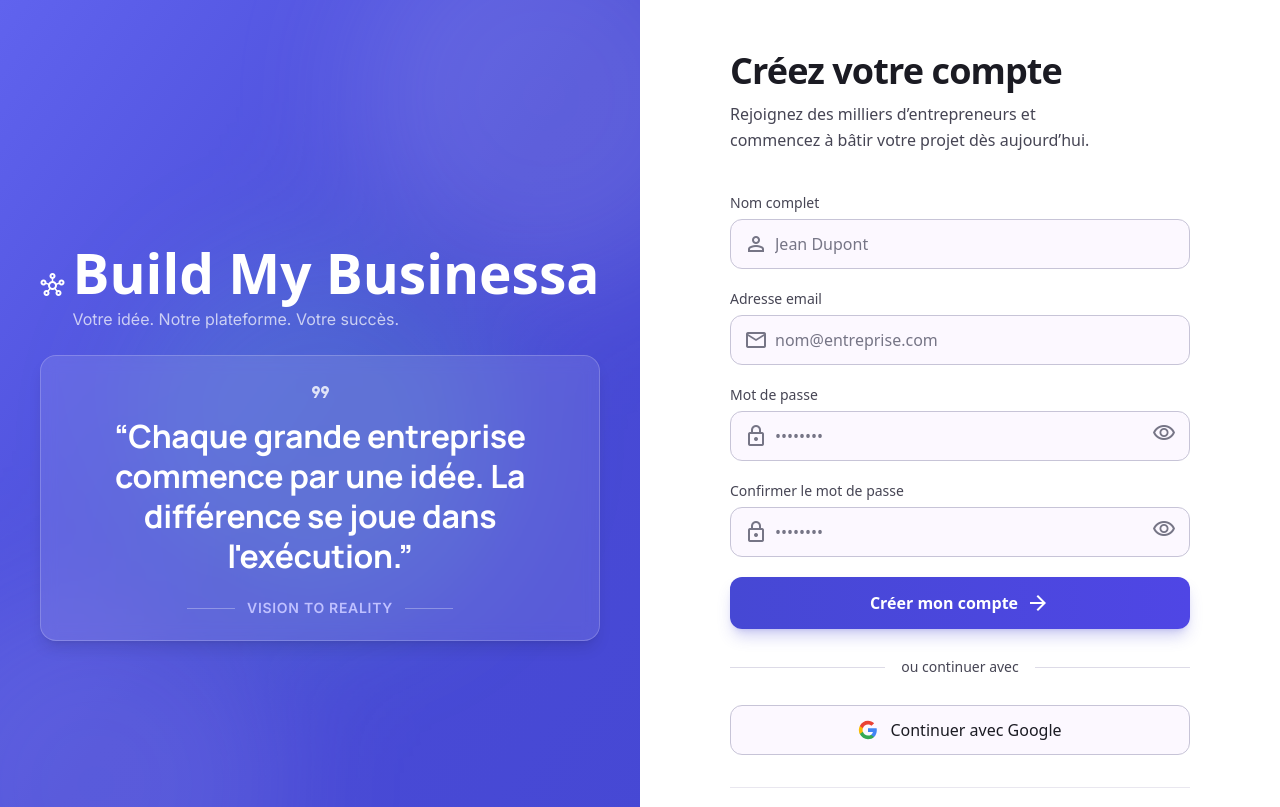
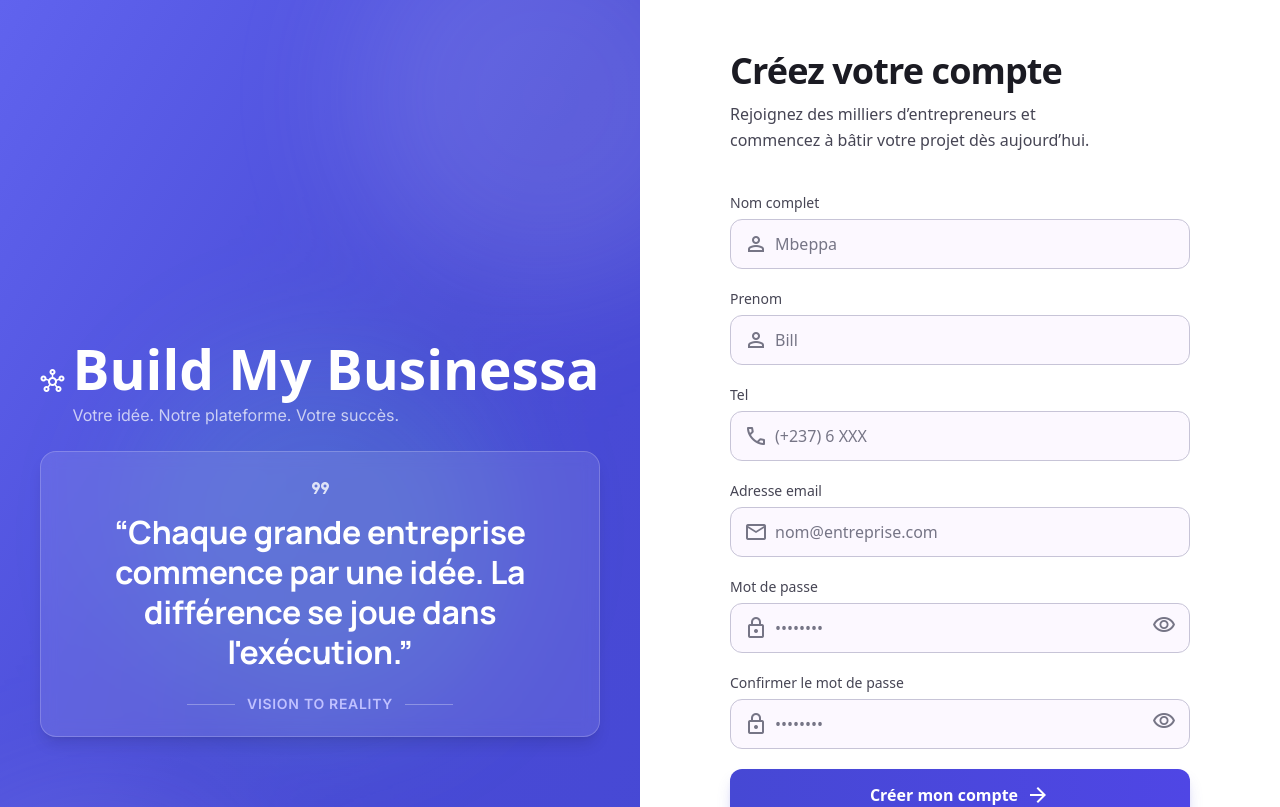
Before and after one commit to mbillgatte-web/BMB, a Next.js app: page /Inscription in a window 1280 px wide. Shown: the top 807 px of the page. Built offline with nearby package versions, Linux system fonts and the light colour scheme.

Commit message:
inscription supabase ok

```diff
--- /dev/null
+++ b/src/app/api/register/route.ts
@@ -0,0 +1,63 @@
+import { NextRequest, NextResponse } from "next/server";
+import { supabase } from "@/lib/supabaseClient";
+
+export async function POST(request: NextRequest) {
+  const { email, password , nom , prenom,  contact} = await request.json();
+
+  if (!email || !password) {
+    return NextResponse.json(
+      { error: "Email et mot de passe requis" },
+      { status: 400 }
+    );
+  }
+
+  if (password.length < 6) {
+    return NextResponse.json(
+      { error: "Le mot de passe doit contenir au moins 6 caractères" },
+      { status: 400 }
+    );
+  }
+
+
+
+// creation du user
+
+  const { data, error } = await supabase.auth.signUp({
+    email,
+    password,
+  });
+
+
+
+  if (error) {
+    return NextResponse.json({ error: error.message }, { status: 400 });
+  }
+
+
+  if (!data.user) {
+    return NextResponse.json({ error: "Erreur lors de la création de l'utilisateur" },
+      { status: 500 });
+  }
+
+// creer simultaneement le compte du user
+
+  const { error:  profileError } = await supabase.from("compte").insert({
+      id: data.user.id ,
+      name,
+      prenom,
+      contact,
+  });
+
+
+  if (profileError) {
+    return NextResponse.json({ error: profileError.message },
+       { status: 500 });
+  }
+
+
+
+  return NextResponse.json({
+    user: data.user,
+    session: data.session,
+  });
+}
--- a/src/components/Inscription/Inscription.tsx
+++ b/src/components/Inscription/Inscription.tsx
@@ -7,6 +7,8 @@
 export default function RegisterForm() {
   const [name, setName] = useState("");
   const [email, setEmail] = useState("");
+  const [prenom, setPrenom] = useState("");
+  const [contact, setContact] = useState("");
   const [password, setPassword] = useState("");
   const [confirmPassword, setConfirmPassword] = useState("");
   const [error, setError] = useState("");
@@ -29,7 +31,7 @@
     const res = await fetch("/api/register", {
       method: "POST",
       headers: { "Content-Type": "application/json" },
-      body: JSON.stringify({ name, email, password }),
+      body: JSON.stringify({ name, email, password, prenom, contact }),
     });
 
     const data = await res.json();
@@ -78,7 +80,7 @@
               id="name"
               name="name"
               type="text"
-              placeholder="Jean Dupont"
+              placeholder="Mbeppa"
               required
               value={name}
               onChange={(e) => setName(e.target.value)}
@@ -86,6 +88,60 @@
             />
           </div>
         </div>
+
+
+        {/* PreNom */}
+        <div className="space-y-1.5">
+          <label
+            htmlFor="name"
+            className="block text-sm font-medium text-on-surface-variant"
+          >
+            Prenom
+          </label>
+          <div className="relative">
+            <span className="absolute left-3.5 top-1/2 -translate-y-1/2 material-symbols-outlined text-[20px] text-outline">
+              person
+            </span>
+            <input
+              id="prenom"
+              name="prenom"
+              type="text"
+              placeholder="Bill"
+              required
+              value={prenom}
+              onChange={(e) => setPrenom(e.target.value)}
+              className="w-full pl-11 pr-4 py-3 rounded-xl border border-outline-variant bg-surface text-on-surface placeholder:text-outline focus:outline-none focus:border-primary focus:ring-4 focus:ring-primary/10 transition-all duration-200"
+            />
+          </div>
+        </div>
+
+
+                {/* Contact*/}
+        <div className="space-y-1.5">
+          <label
+            htmlFor="name"
+            className="block text-sm font-medium text-on-surface-variant"
+          >
+            Tel
+          </label>
+          <div className="relative">
+            <span className="absolute left-3.5 top-1/2 -translate-y-1/2 material-symbols-outlined text-[20px] text-outline">
+              phone
+            </span>
+            <input
+              id="contact"
+              name="contact"
+              type="int"
+              placeholder="(+237) 6 XXX"
+              required
+              value={contact}
+              onChange={(e) => setContact(e.target.value)}
+              className="w-full pl-11 pr-4 py-3 rounded-xl border border-outline-variant bg-surface text-on-surface placeholder:text-outline focus:outline-none focus:border-primary focus:ring-4 focus:ring-primary/10 transition-all duration-200"
+            />
+          </div>
+        </div>
+
+
 
         {/* Email */}
         <div className="space-y-1.5">
@@ -253,7 +309,7 @@
         <p className="text-sm text-on-surface-variant">
           Vous avez déjà un compte ?{" "}
           <Link
-            href="/login"
+            href="/"
             className="font-semibold text-primary hover:text-[#4F46E5] transition-colors"
           >
             Se connecter
```
